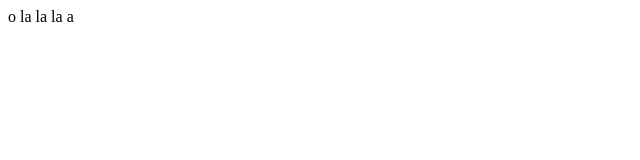
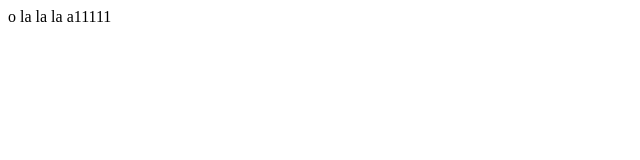
Before and after one commit to NamNguyen201/testgit, a plain HTML site: page index.html in a window 1280 px wide. Shown: the full height of the page, 0-640 px from the left. Drawn offline with Linux system fonts and the light colour scheme.

Commit message:
Update index.html

```diff
--- a/index.html
+++ b/index.html
@@ -1 +1 @@
-<p>o la la la a </p>
+<p>o la la la a11111 </p>
```
